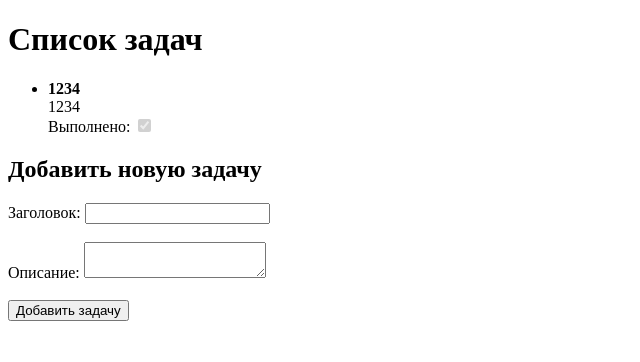
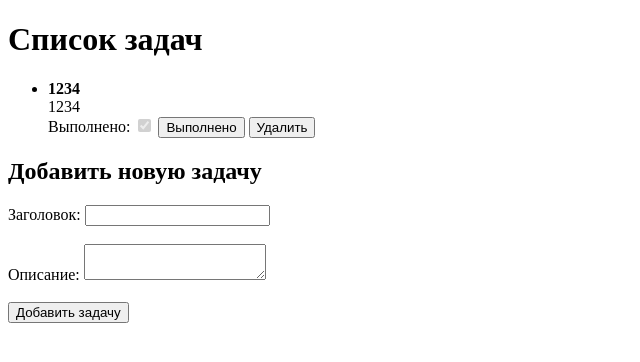
Before and after one commit to mixupp83/graduateWork, a Flask app: template graduate_fastapi/templates/index.html in a window 1280 px wide. Shown: the top 362 px of the page, without its empty margins (0-640 px from the left). Run offline with Flask 3, Linux system fonts and the light colour scheme; the template is opened without the code that fills it: values that come from a table or form of the project are taken from there, others are empty.

Commit message:
28/08 Добавлены кнопки "Выпонено" и "Удалить". FastAPI

```diff
--- a/graduate_fastapi/templates/index.html
+++ b/graduate_fastapi/templates/index.html
@@ -12,7 +12,15 @@
             <li>
                 <strong>{{ task.title }}</strong><br>
                 {{ task.description }}<br>
-                Выполнено: <input type="checkbox" {% if task.completed %}checked{% endif %} disabled>
+                Выполнено:
+                <input type="checkbox" name="completed" {% if task.completed %}checked{% endif %} disabled>
+                <form action="/tasks/{{ task.id }}/update" method="post" style="display:inline;">
+                    <input type="hidden" name="completed" value="true">
+                    <input type="submit" value="Выполнено">
+                </form>
+                <form action="/tasks/{{ task.id }}/delete" method="post" style="display:inline;">
+                    <input type="submit" value="Удалить">
+                </form>
             </li>
         {% endfor %}
     </ul>
```
Also changed, not shown: graduate_fastapi/main.py (+5 -9 lines), graduate_fastapi/tasks.db.
